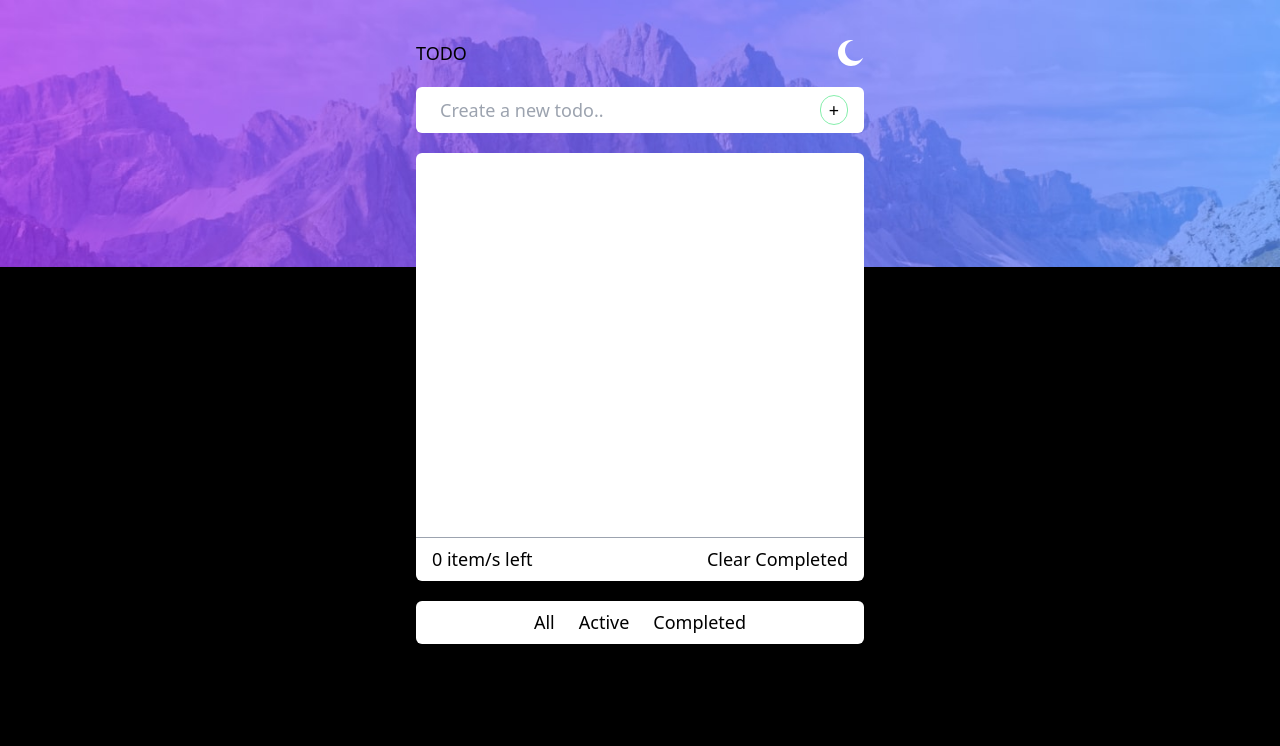
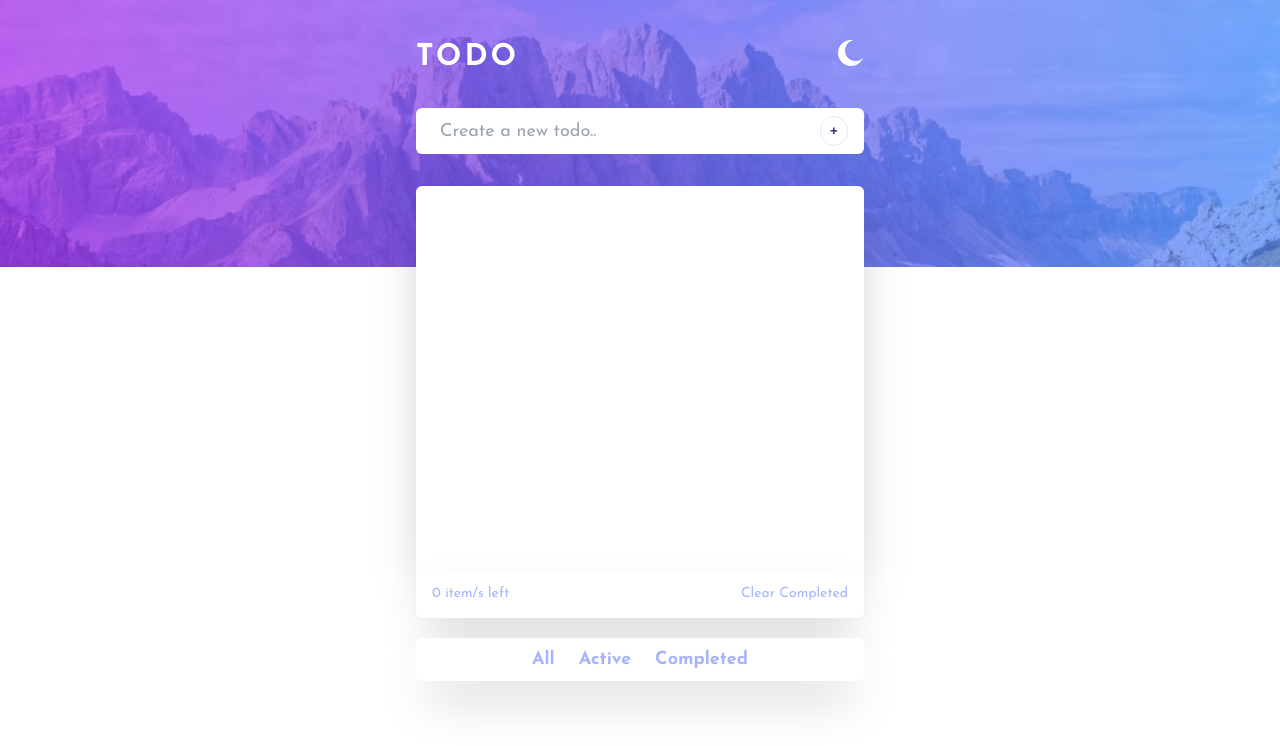
Before and after one commit to trander123/Todo--App, a React (Create React App) app: page / in a window 1280 px wide. Shown: the top 746 px of the page. Built offline with nearby package versions, Linux system fonts and the light colour scheme.

Commit message:
darkTheme implemented

```diff
--- a/public/index.html
+++ b/public/index.html
@@ -24,6 +24,10 @@
       work correctly both with client-side routing and a non-root public URL.
       Learn how to configure a non-root public URL by running `npm run build`.
     -->
+    <link rel="preconnect" href="https://fonts.googleapis.com">
+    <link rel="preconnect" href="https://fonts.gstatic.com" crossorigin>
+    <link href="https://fonts.googleapis.com/css2?family=Josefin+Sans:wght@400;700&display=swap" rel="stylesheet">
+
     <title>React App</title>
   </head>
   <body>
--- a/src/App.css
+++ b/src/App.css
@@ -2,19 +2,30 @@
 @tailwind components;
 @tailwind utilities;
 body {
-  background: black;
   font-size: large;
+  font-family: 'Josefin Sans', sans-serif;
 }
 
+:root {
+
+  --clr-darkBG: rgb(19, 0, 71);
+}
 .container {
   background: url('/public/images/bg-mobile-light.jpg');
   background-repeat: no-repeat;
   background-size: contain;
 }
+body.dark .container {
+  background: url('/public/images/bg-mobile-dark.jpg'),var(--clr-darkBG);
+  background-repeat: no-repeat;
+  background-size: contain;
+}
+
 
 .icons {
   width: 15px;
 }
+
 #toggle {
   background: url('/public/images/icon-check.svg');
 }
@@ -25,4 +36,9 @@ body {
     background-repeat: no-repeat;
     background-size: contain;
   }
+  body.dark .container {
+    background: url('/public/images/bg-desktop-dark.jpg'), var(--clr-darkBG);
+    background-repeat: no-repeat;
+    background-size: contain;
+  }
 }
--- a/src/App.js
+++ b/src/App.js
@@ -1,18 +1,26 @@
+import { useEffect } from "react";
 import "./App.css";
 import { CreateTodo } from "./components/CreateTodo";
 import { Header } from "./components/Header";
 import { TodoList } from "./components/TodoList";
+import { useThemeContext } from "./context/ThemeContext";
 
 function App() {
+  const { darkTheme } = useThemeContext();
+  useEffect(() => {
+    darkTheme
+      ? document.body.classList.add("dark")
+      : document.body.classList.remove("dark");
+  }, [darkTheme]);
   return (
     <>
-      <div className="container flex flex-col min-h-screen items-center px-5 pt-10">
-        <div className="flex flex-col space-y-5 w-full sm:w-md sm:max-w-md">
-          <Header/>
+      <main className="container flex flex-col min-h-screen items-center px-5 pt-10 text-indigo-900 dark:text-indigo-200">
+        <div className="flex flex-col space-y-8 w-full sm:w-md sm:max-w-md">
+          <Header />
           <CreateTodo />
           <TodoList />
         </div>
-      </div>
+      </main>
     </>
   );
 }
--- a/src/components/CreateTodo.jsx
+++ b/src/components/CreateTodo.jsx
@@ -6,17 +6,17 @@ export const CreateTodo = () => {
   const { addTodo } = useTodoContext();
 
   return (
-    <div className="bg-white px-4 py-2 rounded-md">
+    <div className="bg-white dark:bg-gradient-to-tr from-indigo-900 to-pink-700 px-4 py-2 rounded-md">
       <div className="flex justify-between space-x-2.5 items-center">
         <input
           type="text"
           value={todo.name}
           placeholder="Create a new todo.."
           onChange={(e) => setTodo({ name: e.target.value })}
-          className=" w-full rounded-md px-2"
+          className=" w-full rounded-md px-2 bg-transparent"
         />
         <button
-          className="border border-green-300 rounded-full"
+          className="border border-indigo-100 dark:border-indigo-700 rounded-full"
           onClick={() => {
             addTodo(todo);
             setTodo({ name: "" });
--- a/src/components/Filters.jsx
+++ b/src/components/Filters.jsx
@@ -1,18 +1,9 @@
-import { useTodoContext } from '../context/TodoContext'
-
-export const Filters = ({completed, active, all}) => {
-  const {deleteCompleted, todosLeft} = useTodoContext()
+export const Filters = ({ completed, active, all }) => {
   return (
-    <div className='flex flex-col space-y-5 border-t border-gray-400'>
-      <div className='flex flex-row justify-between bg-white px-4 py-2 rounded-b-md'>
-        <span>{todosLeft() ? `${todosLeft()} item/s left` : "0 item/s left"}</span>
-        <button onClick={() => deleteCompleted()}>Clear Completed</button>
-      </div>
-      <div className='flex flex-row justify-center space-x-6 bg-white px-4 py-2 rounded-md'>
-        <button onClick={() => all()}>All</button>
-        <button onClick={() => active()}>Active</button>
-        <button onClick={() => completed()}>Completed</button>
-      </div>
+    <div className="flex flex-row justify-center space-x-6 bg-white dark:bg-gradient-to-tr from-indigo-900 to-pink-700 px-4 py-2 rounded-md mt-5 shadow-2xl font-bold text-indigo-300">
+      <button onClick={() => all()}>All</button>
+      <button onClick={() => active()}>Active</button>
+      <button onClick={() => completed()}>Completed</button>
     </div>
-  )
-}
+  );
+};
--- a/src/components/Header.jsx
+++ b/src/components/Header.jsx
@@ -1,14 +1,24 @@
-import React from 'react'
+import React from "react";
+import { useThemeContext } from "../context/ThemeContext";
 
 export const Header = () => {
+  const { darkTheme, toggleTheme } = useThemeContext();
   return (
-    <div className='flex flex-row justify-between items-start'>
+    <div className="flex flex-row justify-between items-start">
       <div>
-        <h1>TODO</h1>
+        <h1 className=" text-white font-bold tracking-widest text-xl sm:text-3xl">
+          TODO
+        </h1>
       </div>
       <div>
-        <img src="/images/icon-moon.svg" alt="" />
+        <button onClick={() => toggleTheme()}>
+          {darkTheme ? (
+            <img src="/images/icon-sun.svg" alt="" />
+          ) : (
+            <img src="/images/icon-moon.svg" alt="" />
+          )}
+        </button>
       </div>
     </div>
-  )
-}
+  );
+};
--- a/src/components/TodoItem.jsx
+++ b/src/components/TodoItem.jsx
@@ -4,22 +4,22 @@ export const TodoItem = ({ todo }) => {
   const { deleteTodo, toggleTodo } = useTodoContext();
 
   return (
-    <li className="border-b border-gray-400">
+    <li className="border-b border-indigo-100 dark:border-indigo-700">
       <label
-        htmlFor="toggle"
+        htmlFor={todo.name}
         style={{ textDecoration: todo.completed ? "line-through" : "none" }}
       >
         <div className=" px-4 py-2 flex justify-between">
           <div className="flex space-x-2">
             <input
-              id="toggle"
+              id={todo.name}
               type="checkbox"
               checked={todo.completed}
               onChange={() => {
                 toggleTodo(todo.name);
               }}
             />
-            <span>{todo.name}</span>
+            <span className={todo.completed ? " text-indigo-200 dark:text-indigo-700": ""}>{todo.name}</span>
           </div>
           <button onClick={() => deleteTodo(todo)}>
             <img className="icons" src="/images/icon-cross.svg" alt="" />
--- a/src/components/TodoList.jsx
+++ b/src/components/TodoList.jsx
@@ -2,6 +2,7 @@ import { useEffect, useState } from "react";
 import { useTodoContext } from "../context/TodoContext";
 import { Filters } from "./Filters";
 import { TodoItem } from "./TodoItem";
+import { TodoStats } from "./TodoStats";
 
 export const TodoList = () => {
   const { todos } = useTodoContext();
@@ -11,26 +12,27 @@ export const TodoList = () => {
   }, [todos]);
 
   const completed = () => {
-    setList(todos.filter((i) => i.completed === true))
-  }
+    setList(todos.filter((i) => i.completed === true));
+  };
   const active = () => {
-    setList(todos.filter((i) => i.completed === false))
-  }
+    setList(todos.filter((i) => i.completed === false));
+  };
 
   const all = () => {
-    setList(todos)
-  }
+    setList(todos);
+  };
 
   return (
     <div className="flex flex-col">
-      <div className="bg-white rounded-t-md h-80 overflow-y-auto sm:h-96">
-        <ul className="">
+      <div className="bg-white dark:bg-gradient-to-tr from-indigo-800 to-pink-700  rounded-t-md h-80 overflow-y-auto sm:h-96 shadow-2xl">
+        <ul>
           {list.map((todo) => (
             <TodoItem todo={todo} key={todo.name}></TodoItem>
           ))}
         </ul>
       </div>
-      <Filters all={all} active={active} completed={completed}/>
+      <TodoStats/>
+      <Filters all={all} active={active} completed={completed} />
     </div>
   );
 };
--- /dev/null
+++ b/src/components/TodoStats.jsx
@@ -0,0 +1,14 @@
+import React from "react";
+import { useTodoContext } from "../context/TodoContext";
+
+export const TodoStats = () => {
+  const {todosLeft, deleteCompleted} = useTodoContext();
+  return (
+    <div className="flex flex-row justify-between bg-white dark:bg-gradient-to-br from-indigo-900 to-pink-700 px-4 py-3.5 rounded-b-md shadow-2xl text-indigo-300 text-sm">
+      <span>
+        {todosLeft() ? `${todosLeft()} item/s left` : "0 item/s left"}
+      </span>
+      <button onClick={() => deleteCompleted()}>Clear Completed</button>
+    </div>
+  );
+};
--- /dev/null
+++ b/src/context/ThemeContext.js
@@ -0,0 +1,21 @@
+import { createContext, useContext, useState } from "react";
+
+const ThemeContext = createContext({})
+
+export const useThemeContext = () => {
+  return useContext(ThemeContext);
+}
+
+export const ThemeContextProvider = ({children}) => {
+  const [darkTheme, setDarkTheme] = useState(false)
+  const toggleTheme = () => {
+    setDarkTheme(prev => !prev)
+  }
+  return(
+    <>
+      <ThemeContext.Provider value={{ darkTheme, toggleTheme }}>
+        {children}
+      </ThemeContext.Provider>
+    </>
+  )
+}
--- a/src/index.js
+++ b/src/index.js
@@ -1,13 +1,16 @@
 import React from 'react';
 import ReactDOM from 'react-dom/client';
 import App from './App';
+import { ThemeContextProvider } from './context/ThemeContext';
 import { TodoContextProvider } from './context/TodoContext';
 
 const root = ReactDOM.createRoot(document.getElementById('root'));
 root.render(
   <React.StrictMode>
     <TodoContextProvider>
-      <App />
+      <ThemeContextProvider>
+        <App />
+      </ThemeContextProvider>
     </TodoContextProvider>
   </React.StrictMode>
 );
--- a/tailwind.config.js
+++ b/tailwind.config.js
@@ -1,5 +1,6 @@
 /** @type {import('tailwindcss').Config} */
 module.exports = {
+  darkMode: 'class',
   content: ["./src/**/*.{html,js,jsx}"],
   theme: {
     extend: {},
```
